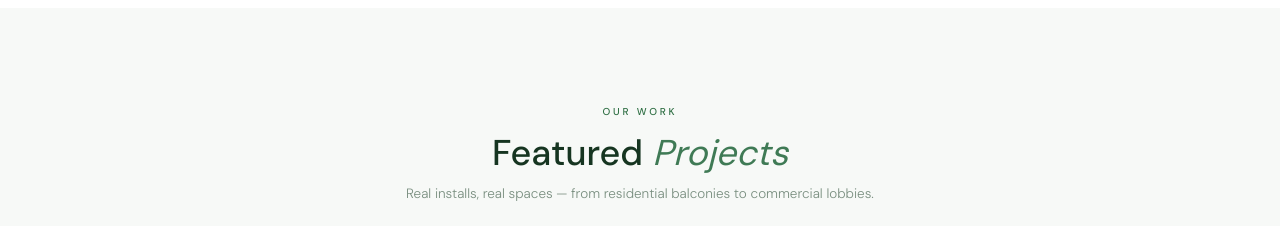
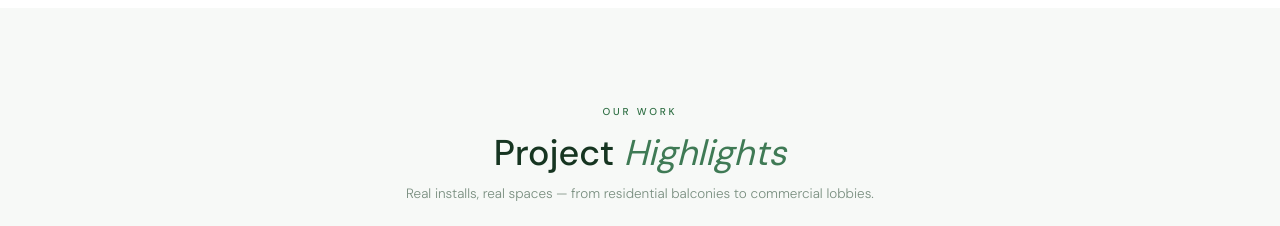
Before and after one commit to alexismierah/practice, a Next.js app in the folder rhe/: page / in a window 1280 px wide. Shown: the part 1120-1346 px from the top of the page. Built offline with nearby package versions, Linux system fonts and the light colour scheme; a web font is replaced by a local one.

Commit message:
Update page.tsx

```diff
--- a/rhe/src/app/page.tsx
+++ b/rhe/src/app/page.tsx
@@ -1296,7 +1296,7 @@ export default function Home() {
         <div className="fp-header">
           <div className="fp-header-left">
             <p className="fp-label">Our work</p>
-            <h2 className="fp-title">Featured <em>Projects</em></h2>
+            <h2 className="fp-title">Project <em>Highlights</em></h2>
             <p className="fp-desc">Real installs, real spaces — from residential balconies to commercial lobbies.</p>
           </div>
         </div>
```
